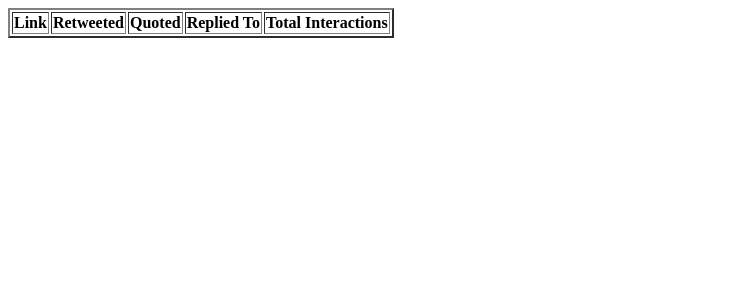
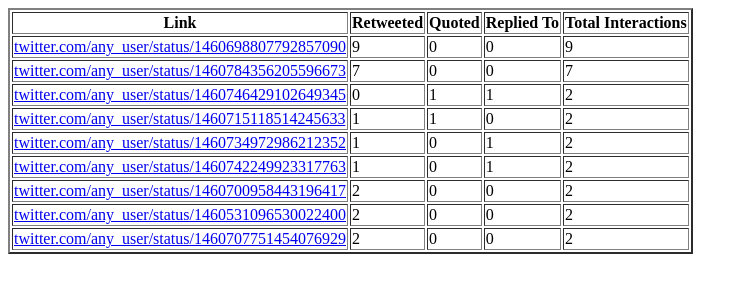
Before and after one commit to arkho-boop/NewsDashboard, a plain HTML site: page index.html in a window 1280 px wide. Shown: the whole page, without its empty margins (0-748 px from the left). Drawn offline with nearby package versions, Linux system fonts and the light colour scheme.

Commit message:
Update index.html

```diff
--- a/index.html
+++ b/index.html
@@ -18,8 +18,10 @@
 			$(document).ready(function () {
 
 				$.getJSON('most_interactions.json', function (data) {
-					var tweet = '';
-					tweet += '<tr>';
+					var misc = [];
+
+					$.each(data, function (key, value) {
+						var tweet = '<tr>';
 						tweet += '<td>' + "<a href='https://" + value.link + "'>" + value.link + '</a>' + '</td>';
 						tweet += '<td>' + value.retweeted + '</td>';
 						tweet += '<td>' + value.quoted + '</td>';
@@ -27,6 +29,8 @@
 						tweet += '<td>' + value.total_interactions + '</td>';
 						tweet += '</tr>'
 						$('#interaction_data').append(tweet);
+
+					});
 				});
 			});
 		</script>
```
Lines whose indentation alone changed are shown as unchanged.
